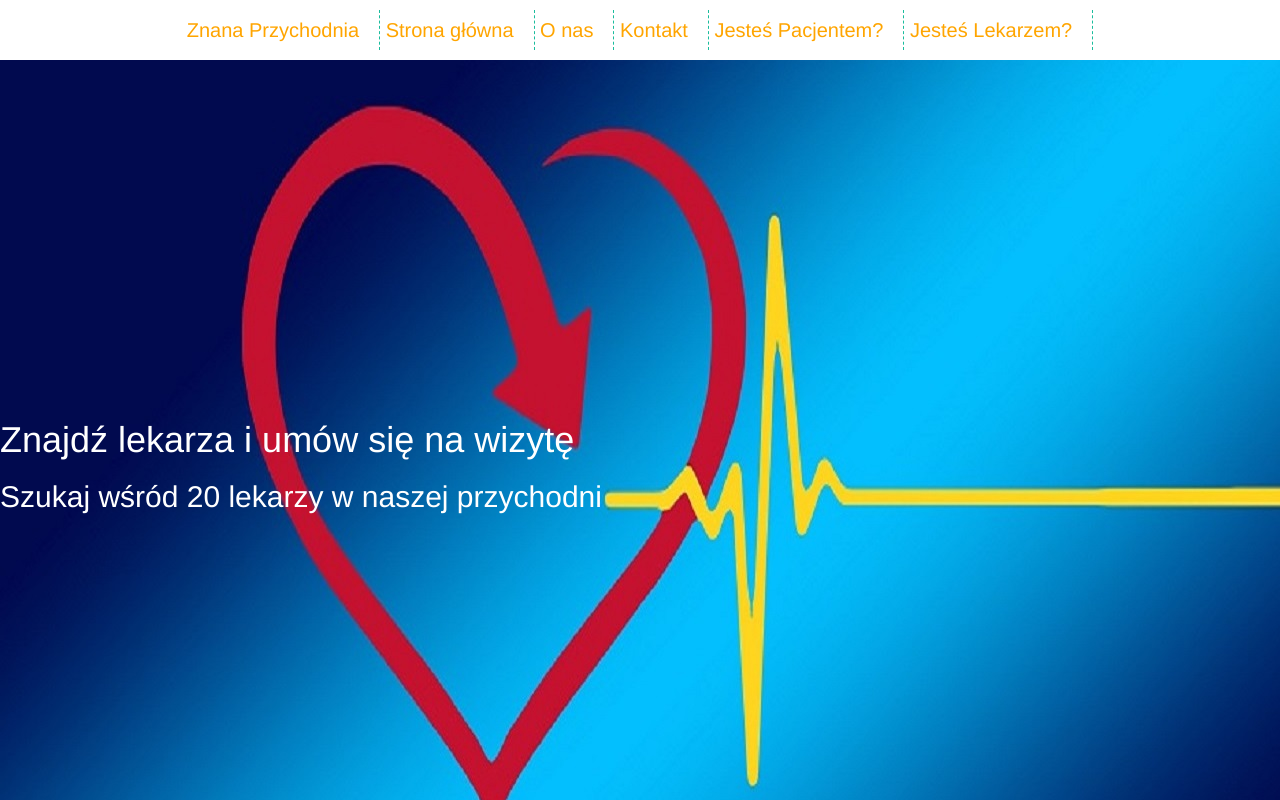
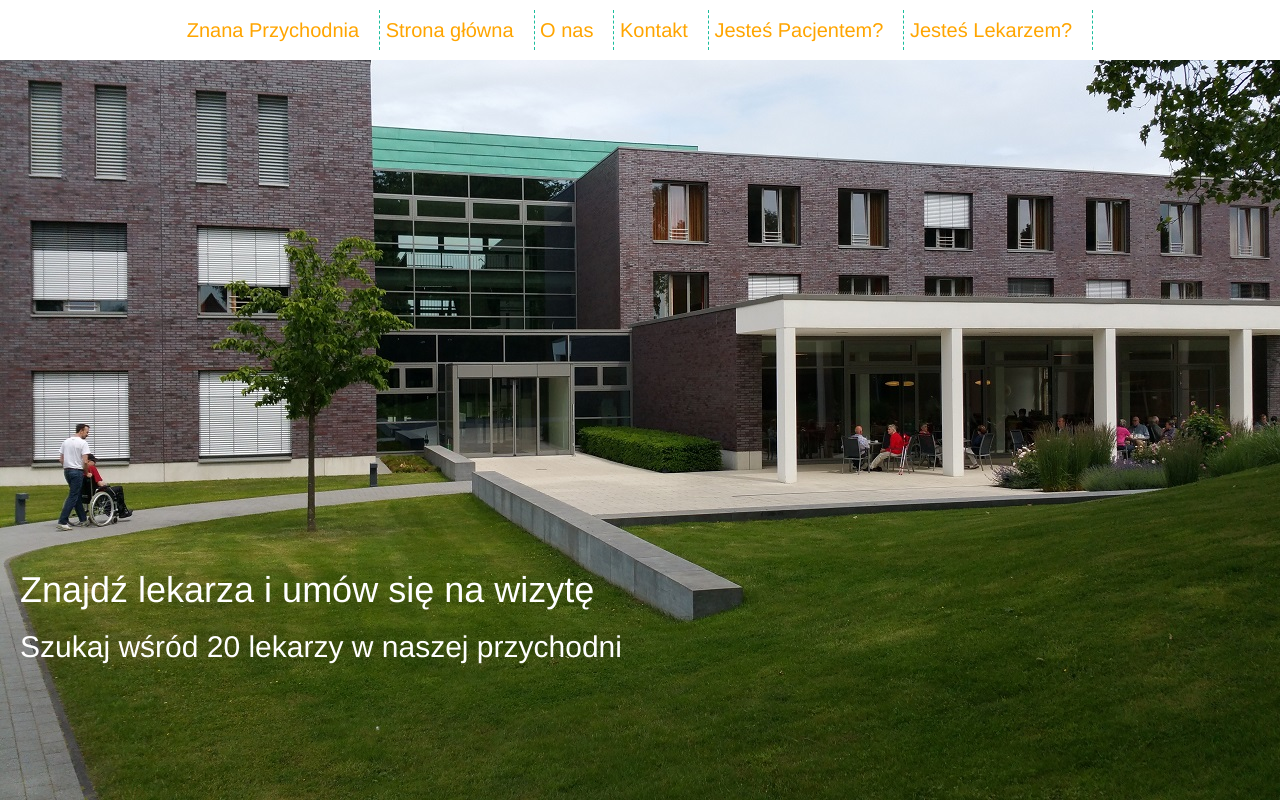
Before and after one commit to matrix56/Praca-inzynierska, a Django app: page / in a window 1280 px wide; the page is wider, and only the part inside the window is pictured. Run offline with Django 3.2, Linux system fonts and the light colour scheme; some libraries are stand-ins or nearby versions.

Commit message:
Zmienione tlo

```diff
--- a/Strona_glowna/templates/strona_glowna/glowna.html
+++ b/Strona_glowna/templates/strona_glowna/glowna.html
@@ -10,6 +10,7 @@
 
     <link rel="stylesheet" href="//maxcdn.bootstrapcdn.com/bootstrap/3.2.0/css/bootstrap.min.css">
     <link rel="stylesheet" href="//maxcdn.bootstrapcdn.com/bootstrap/3.2.0/css/bootstrap-theme.min.css">
+    <link href='//fonts.googleapis.com/css?family=Lobster&subset=latin,latin-ext' rel='stylesheet' type='text/css'>
 
     <title>Strona główna</title>
 </head>
--- a/static/css/glowna.css
+++ b/static/css/glowna.css
@@ -51,7 +51,7 @@ header,
 {
     width: 1340px;
     height: 800px;
-    background: url("serce.jpg");
+    background: url("center.jpg");
 }
 
 .przerwa
@@ -60,15 +60,9 @@ header,
     height: 400px;
 }
 
-.rzad h1
-{
-    text-align: left;
-    font-family: "Helvetica Neue", Helvetica, Arial, sans-serif;
-    color: white ;
-}
-.rzad h2
-{
-    text-align: left;
+.rzad {
+    padding-top: 150px;
+    padding-left: 20px;
     font-family: "Helvetica Neue", Helvetica, Arial, sans-serif;
     color: white;
 }
```
Also changed, not shown: Strona_glowna/forms.py (added, +9 -0 lines), static/css/center.jpg (added).
